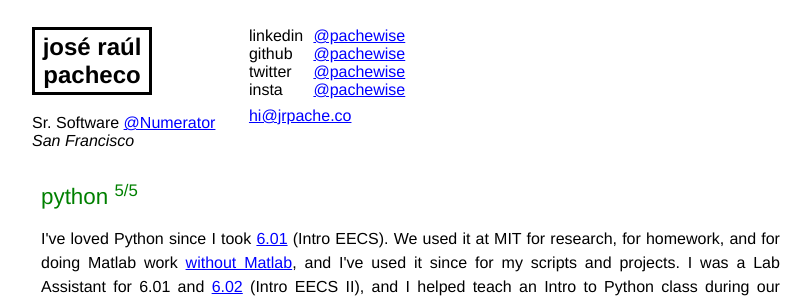
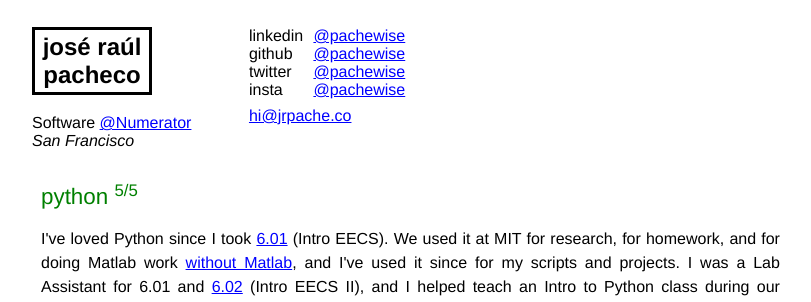
Before and after one commit to pachewise/pachewise.github.io, a Jekyll site: the page built from index.md, in a window 1280 px wide. Shown: the top 302 px of the page, without its empty margins (185-996 px from the left). Built offline with Jekyll 4.4.1, drawn with Linux system fonts in a browser that asks for light colours.

Commit message:
no more sr.

```diff
--- a/_data/personal.yml
+++ b/_data/personal.yml
@@ -1,4 +1,4 @@
-position: Sr. Software
+position: Software
 city: San Francisco
 company: Numerator
 company_url: https://numerator.com/
```
